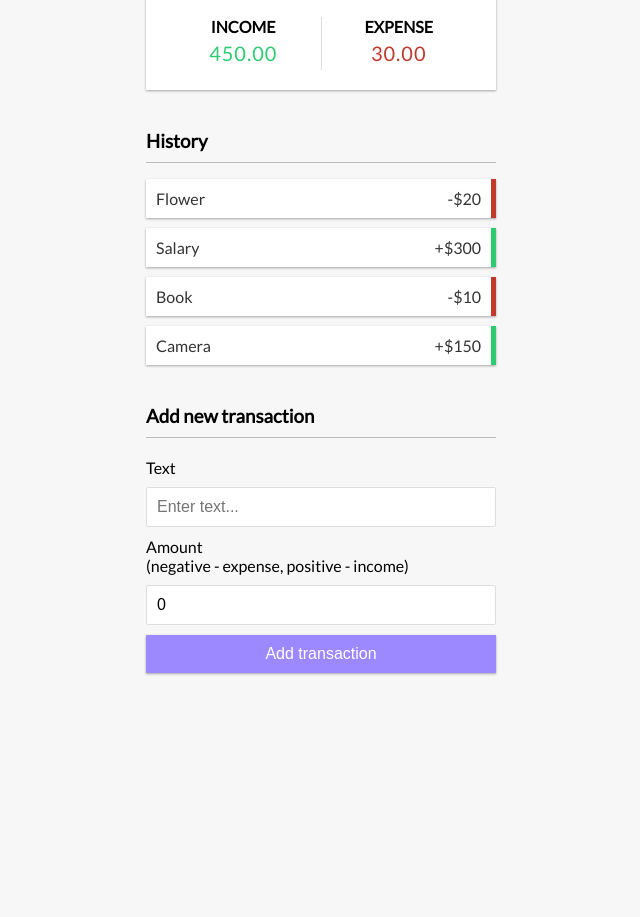
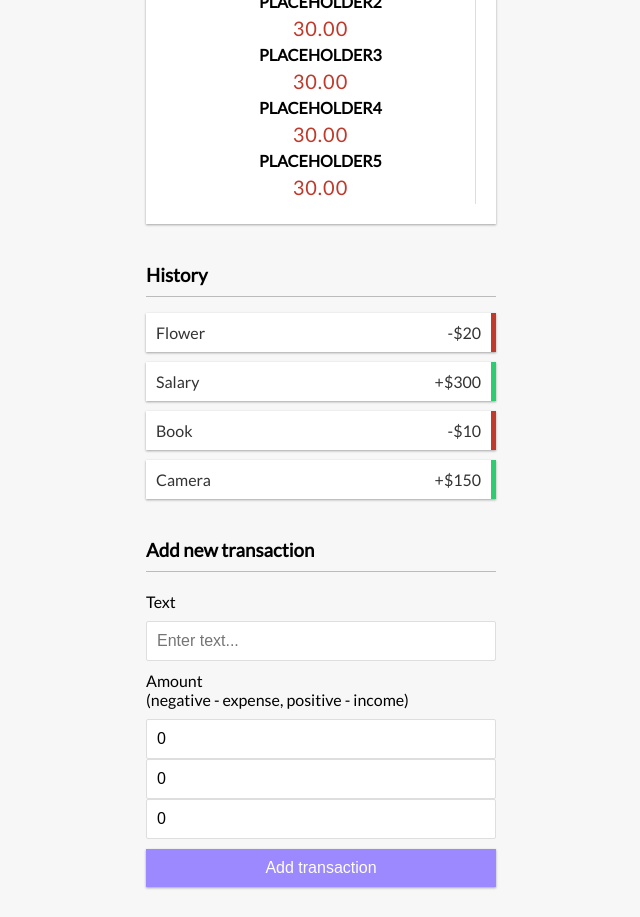
Before and after one commit to alewinbe/Team-G8-Fueling-Expenses-Tracker, a React (Create React App) app: page / in a window 1280 px wide. Shown: the part 160-1077 px from the top of the page, without its empty margins (319-959 px from the left). Before the commit the page ends 863 px from the top, so only its background shows below. Built offline with nearby package versions, Linux system fonts and the light colour scheme.

Commit message:
Initial changes for new app

```diff
--- a/src/App.js
+++ b/src/App.js
@@ -1,22 +1,21 @@
-import React from 'react';
-import { Header } from './components/Header';
-import { Balance } from './components/Balance.js'
-import { IncomeExpenses } from './components/IncomeExpenses';
-import { Transactionlist } from './components/Transactionlist';
-import { AddTransaction } from './components/AddTransaction';
+import React from "react";
+import { Header } from "./components/Header";
+import { Balance } from "./components/Balance.js";
+import { IncomeExpenses } from "./components/IncomeExpenses";
+import { Transactionlist } from "./components/Transactionlist";
+import { AddTransaction } from "./components/AddTransaction";
 
-import { GlobalProvider } from './context/GlobalState';
-import './App.css';
+import { GlobalProvider } from "./context/GlobalState";
+import "./App.css";
 
 function App() {
   return (
     <GlobalProvider>
-      <Header/>
-      <div className='container'>
-        <Balance />
-        <IncomeExpenses/>
-        <Transactionlist/>
-        <AddTransaction/>
+      <Header />
+      <div className="container">
+        <IncomeExpenses />
+        <Transactionlist />
+        <AddTransaction />
       </div>
     </GlobalProvider>
   );
--- a/src/components/AddTransaction.js
+++ b/src/components/AddTransaction.js
@@ -1,36 +1,67 @@
-import React, {useState, useContext} from 'react'
-import { GlobalContext } from '../context/GlobalState'
+import React, { useState, useContext } from "react";
+import { GlobalContext } from "../context/GlobalState";
 
 export const AddTransaction = () => {
-    const [text, setText] = useState('')
-    const [amount, setAmount] = useState(0)
+  const [text, setText] = useState("");
+  const [amount, setAmount] = useState(0);
+  const [amountt, setAmountt] = useState(0);
+  const [amounttt, setAmounttt] = useState(0);
+
   const { addTransaction } = useContext(GlobalContext);
-    const onSubmit = e => {
+
+  const onSubmit = (e) => {
     e.preventDefault();
+
     const newTransaction = {
       id: Math.floor(Math.random() * 100000000),
       text,
-            amount: +amount
-        }
+      amount: +amount,
+      amountt: +amountt,
+      amounttt: +amounttt,
+    };
 
     addTransaction(newTransaction);
-    }
+  };
 
   return (
-    <><h3>Add new transaction</h3>
-    <form onSubmit={onSubmit} id="form">
+    <>
+      <h3>Add new transaction</h3>
+      <form onSubmit={onSubmit}>
         <div className="form-control">
           <label htmlFor="text">Text</label>
-        <input type="text" value={text} onChange={(e) => setText(e.target.value)} placeholder="Enter text..." />
+          <input
+            type="text"
+            value={text}
+            onChange={(e) => setText(e.target.value)}
+            placeholder="Enter text..."
+          />
         </div>
-      <div class="form-control">
-        <label htmlFor="amount"
-          >Amount <br />
-          (negative - expense, positive - income)</label
-        >
-        <input type="number" value={amount} onChange={(e) => setAmount(e.target.value)} placeholder="Enter amount..." />
+        <div className="form-control">
+          <label htmlFor="amount">
+            Amount <br />
+            (negative - expense, positive - income)
+          </label>
+          <input
+            type="number"
+            value={amount}
+            onChange={(e) => setAmount(e.target.value)}
+            placeholder="Enter amount..."
+          />
+          <input
+            type="number"
+            value={amountt}
+            onChange={(e) => setAmountt(e.target.value)}
+            placeholder="Enter amount..."
+          />
+          <input
+            type="number"
+            value={amounttt}
+            onChange={(e) => setAmounttt(e.target.value)}
+            placeholder="Enter amount..."
+          />
         </div>
         <button className="btn">Add transaction</button>
-    </form></>
-  )
-}
+      </form>
+    </>
+  );
+};
--- a/src/components/IncomeExpenses.js
+++ b/src/components/IncomeExpenses.js
@@ -1,28 +1,39 @@
-import React, { useContext } from 'react'
-import { GlobalContext } from '../context/GlobalState'
+import React, { useContext } from "react";
+import { GlobalContext } from "../context/GlobalState";
 
 export const IncomeExpenses = () => {
   const { transactions } = useContext(GlobalContext);
-  const amounts = transactions.map(transaction => transaction.amount);
+
+  const amounts = transactions.map((transaction) => transaction.amount);
+
   const income = amounts
-    .filter(item => item > 0)
+    .filter((item) => item > 0)
     .reduce((acc, item) => (acc += item), 0)
     .toFixed(2);
+
   const expense = (
-      amounts.filter(item => item < 0).reduce((acc, item) => (acc += item), 0) *
+    amounts.filter((item) => item < 0).reduce((acc, item) => (acc += item), 0) *
     -1
   ).toFixed(2);
 
   return (
     <div className="inc-exp-container">
       <div>
-      <h4>Income</h4>
+        <h4>placeholder1</h4>
         <p className="money plus">{income}</p>
-    </div>
-    <div>
-      <h4>Expense</h4>
+
+        <h4>placeholder2</h4>
+        <p className="money minus">{expense}</p>
+
+        <h4>placeholder3</h4>
+        <p className="money minus">{expense}</p>
+
+        <h4>placeholder4</h4>
+        <p className="money minus">{expense}</p>
+
+        <h4>placeholder5</h4>
         <p className="money minus">{expense}</p>
       </div>
     </div>
-  )
-}
+  );
+};
```
Lines whose indentation alone changed are shown as unchanged.
